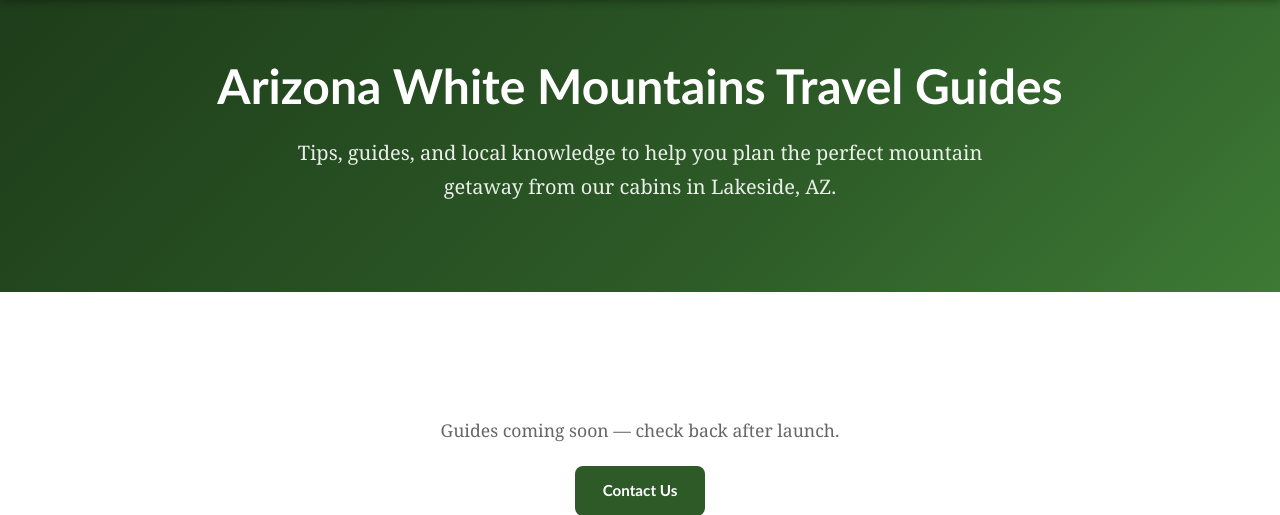
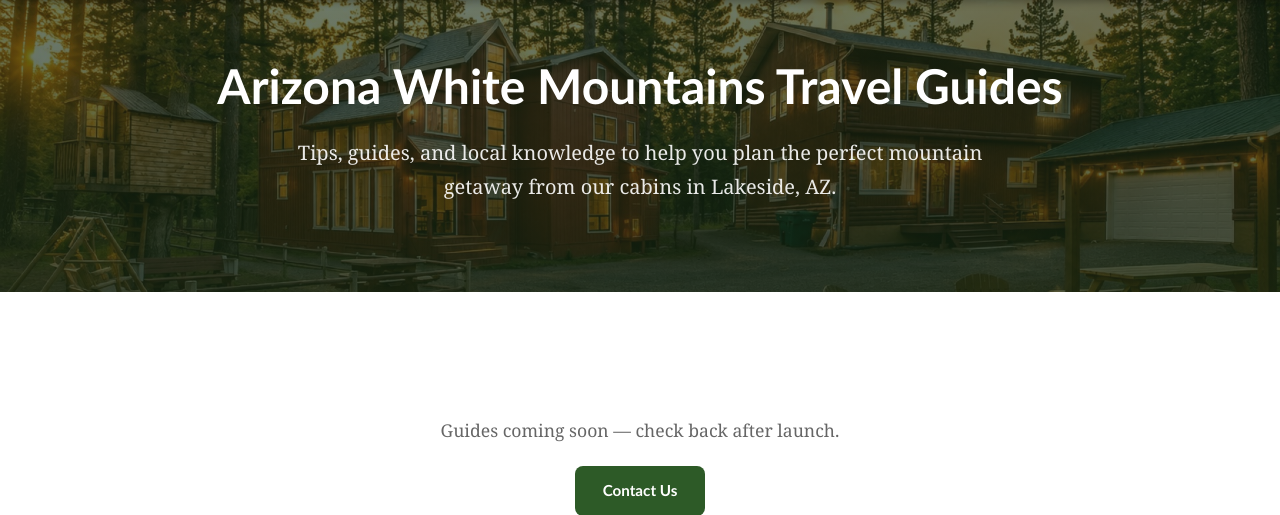
Before and after one commit to shiloh-lundahl/arizonafamilycabins, a Flask app: page /blog/ in a window 1280 px wide. Shown: the part 72-587 px from the top of the page. Run offline with Flask 3, Linux system fonts and the light colour scheme; some libraries are stand-ins or nearby versions.

Commit message:
Use sunset photo of both cabins as hero background
Co-Authored-By: Claude Opus 4.8 <noreply@anthropic.com>

```diff
--- a/static/css/style.css
+++ b/static/css/style.css
@@ -48,7 +48,7 @@ ul { list-style: none; }
 .header-cta { white-space: nowrap; flex-shrink: 0; padding: 9px 20px; }
 
 /* ── Hero ───────────────────────────────────────────────────── */
-.hero { background: linear-gradient(135deg, var(--pine-dk) 0%, var(--pine) 60%, #3d7a35 100%); color: var(--white); padding: 80px 20px; text-align: center; }
+.hero { background: linear-gradient(rgba(20,40,18,.62), rgba(20,40,18,.72)), url('/static/img/hero.jpg'); background-size: cover; background-position: center; color: var(--white); padding: 96px 20px; text-align: center; }
 .hero h1 { font-size: clamp(1.8rem, 4vw, 3rem); margin-bottom: 20px; }
 .hero .tagline { font-size: clamp(1rem, 2vw, 1.25rem); opacity: .9; margin-bottom: 32px; max-width: 700px; margin-left: auto; margin-right: auto; }
 .hero-ctas { display: flex; gap: 16px; justify-content: center; flex-wrap: wrap; }
```
Also changed, not shown: static/img/hero.jpg (added).
